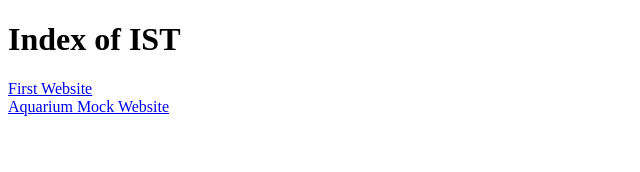
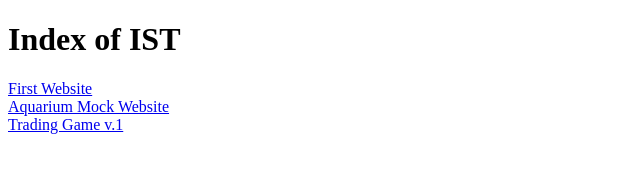
Before and after one commit to Epzilepzi/IST, a plain HTML site: page index.html in a window 1280 px wide. Shown: the whole page, without its empty margins (0-640 px from the left). Drawn offline with Linux system fonts and the light colour scheme.

Commit message:
Trading Game

```diff
--- a/index.html
+++ b/index.html
@@ -9,6 +9,7 @@
     <ul>
       <li><a href='First Website/index.html'>First Website</a></li>
       <li><a href='MockWebsite/index.html'>Aquarium Mock Website</a></li>
+      <li><a href='Javascript Test/tradinggame.html'>Trading Game v.1</a></li>
     </ul>
   </body>
 </html>
```
